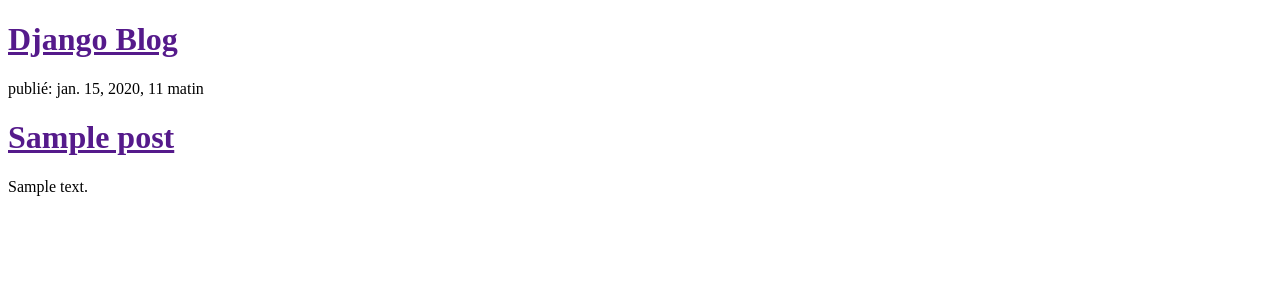
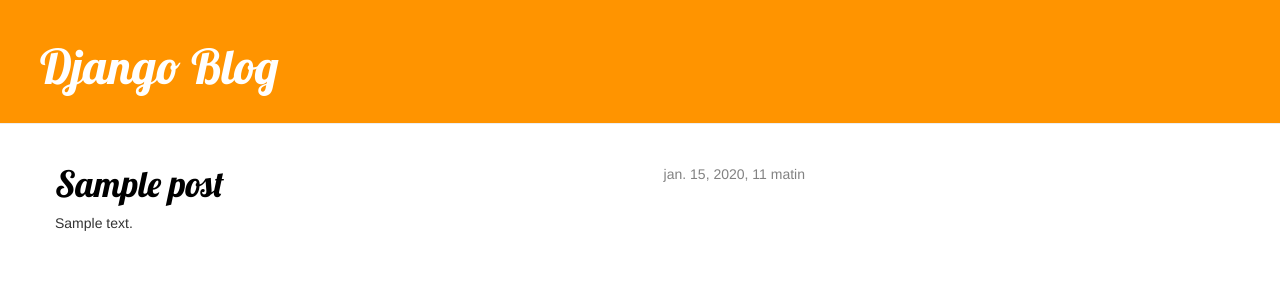
Before and after one commit to chawki505/myBlogDjango, a Django app: template templates/blog/post_list.html in a window 1280 px wide. Shown: the top 302 px of the page. Run offline with Django 3.2, Linux system fonts and the light colour scheme; the template is opened without the code that fills it: values that come from a table or form of the project are taken from there, others are empty; tables that the repository leaves empty hold one stand-in row (values such as "Sample post"); some libraries are stand-ins or nearby versions.

Commit message:
update add post detail

```diff
--- /dev/null
+++ b/blog/static/css/blog.css
@@ -0,0 +1,49 @@
+
+
+.page-header {
+    background-color: #ff9400;
+    margin-top: 0;
+    padding: 20px 20px 20px 40px;
+}
+
+.page-header h1, .page-header h1 a, .page-header h1 a:visited, .page-header h1 a:active {
+    color: #ffffff;
+    font-size: 36pt;
+    text-decoration: none;
+}
+
+.content {
+    margin-left: 40px;
+}
+
+h1, h2, h3, h4 {
+    font-family: 'Lobster', cursive;
+}
+
+.date {
+    float: right;
+    color: #828282;
+}
+
+.save {
+    float: right;
+}
+
+.post-form textarea, .post-form input {
+    width: 100%;
+}
+
+.top-menu, .top-menu:hover, .top-menu:visited {
+    color: #ffffff;
+    float: right;
+    font-size: 26pt;
+    margin-right: 20px;
+}
+
+.post {
+    margin-bottom: 70px;
+}
+
+.post h1 a, .post h1 a:visited {
+    color: #000000;
+}
--- a/blog/urls.py
+++ b/blog/urls.py
@@ -3,4 +3,5 @@
 
 urlpatterns = [
     url(r'^$', views.post_list, name='post_list'),
+    url(r'^post/(?P<pk>[0-9]+)/$', views.post_detail, name='post_detail'),
 ]
--- a/blog/views.py
+++ b/blog/views.py
@@ -1,8 +1,14 @@
 from django.shortcuts import render
 from django.utils import timezone
 from .models import Post
+from django.shortcuts import render, get_object_or_404
 
 
 def post_list(request):
     posts = Post.objects.filter(published_date__lte=timezone.now()).order_by('published_date')
     return render(request, 'blog/post_list.html', {'posts': posts})
+
+
+def post_detail(request, pk):
+    post = get_object_or_404(Post, pk=pk)
+    return render(request, 'blog/post_detail.html', {'post': post})
--- /dev/null
+++ b/templates/blog/base.html
@@ -0,0 +1,25 @@
+{% load staticfiles %}
+<html>
+<head>
+    <title>Django blog</title>
+    <link rel="stylesheet" href="//maxcdn.bootstrapcdn.com/bootstrap/3.2.0/css/bootstrap.min.css">
+    <link rel="stylesheet" href="//maxcdn.bootstrapcdn.com/bootstrap/3.2.0/css/bootstrap-theme.min.css">
+    <link href='//fonts.googleapis.com/css?family=Lobster&subset=latin,latin-ext' rel='stylesheet' type='text/css'>
+    <link rel="stylesheet" href="{% static 'css/blog.css' %}">
+</head>
+<body>
+<body>
+<div class="page-header">
+    <h1><a href="/">Django Blog</a></h1>
+</div>
+<div class="content container">
+    <div class="row">
+        <div class="col-md-8">
+            {% block content %}
+            {% endblock %}
+        </div>
+    </div>
+</div>
+</body>
+</body>
+</html>
--- a/templates/blog/post_list.html
+++ b/templates/blog/post_list.html
@@ -1,26 +1,13 @@
-<!DOCTYPE html>
-<html>
+{% extends 'blog/base.html' %}
 
-<head>
-    <title>Django blog</title>
-</head>
-
-<body>
-<div>
-    <h1>
-        <a href="">Django Blog</a>
-    </h1>
-</div>
-
-<div>
+{% block content %}
     {% for post in posts %}
-        <div>
-            <p>publié: {{ post.published_date }}</p>
-            <h1><a href="">{{ post.title }}</a></h1>
+        <div class="post">
+            <div class="date">
+                {{ post.published_date }}
+            </div>
+            <h1><a href="{% url 'post_detail' pk=post.pk %}">{{ post.title }}</a></h1>
             <p>{{ post.text|linebreaksbr }}</p>
         </div>
     {% endfor %}
-</div>
-</body>
-
-</html>
+{% endblock %}
```
Also changed, not shown: templates/blog/post_detail.html (added, +13 -0 lines).
